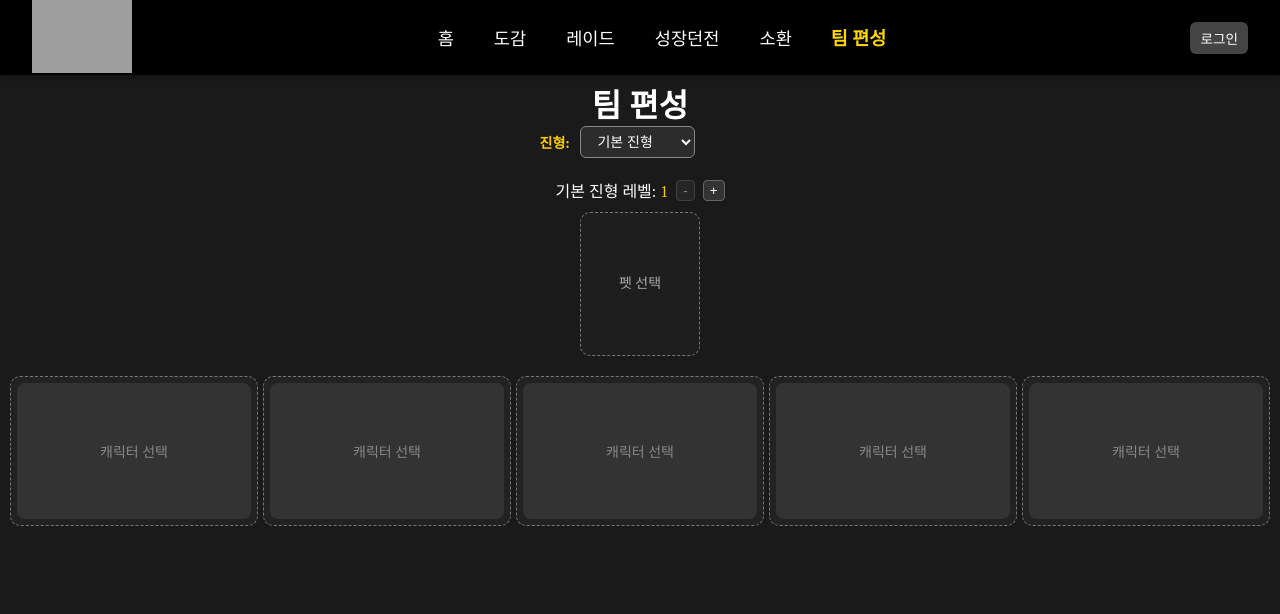
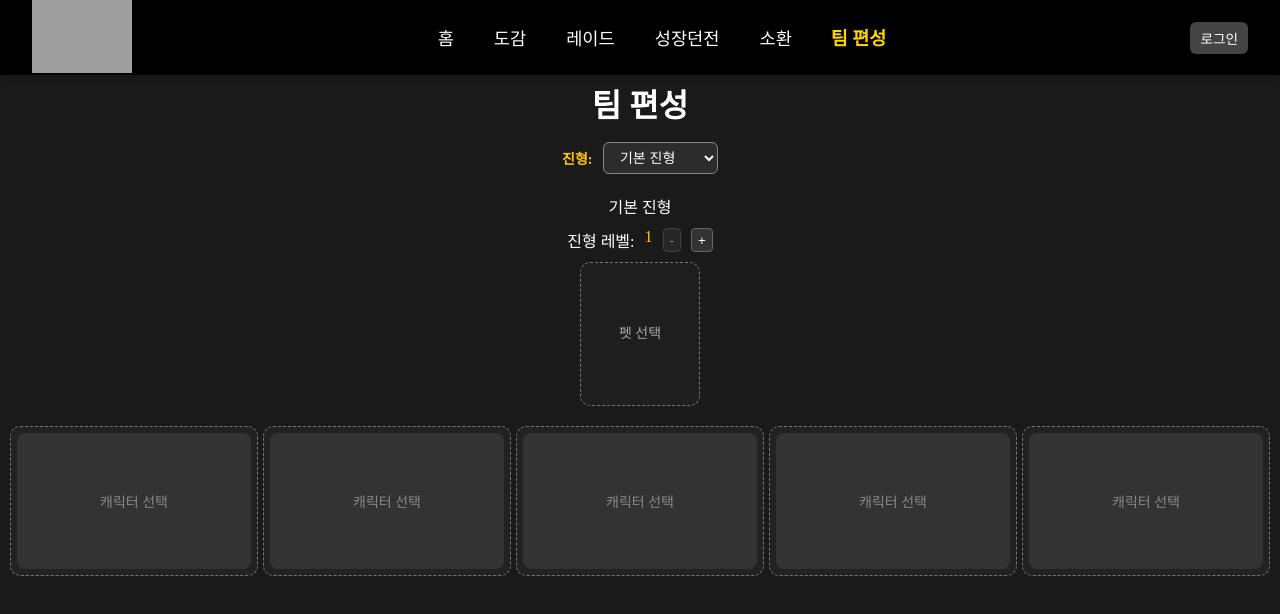
Before and after one commit to Dongsusin/SavenKnight, a React (Vite) app: page /team in a window 1280 px wide. Shown: the top 614 px of the page. Built offline with nearby package versions, Linux system fonts and the light colour scheme; grey boxes are pictures that could not be loaded.

Commit message:
디테일 수정

```diff
--- a/src/pages/Home.jsx
+++ b/src/pages/Home.jsx
@@ -168,7 +168,7 @@ export default function Home() {
     {
       title: "멜키르 업데이트",
       start: "2025-06-26",
-      end: "2025-06-25",
+      end: "2025-06-26",
     },
     {
       title: "멜키르 시나리오 이벤트 [최후의 시간선]",
--- a/src/pages/Team.css
+++ b/src/pages/Team.css
@@ -4,6 +4,9 @@
   color: #fff;
   text-align: center;
   padding: 10px;
+  h1 {
+    margin-bottom: 1rem;
+  }
 }
 
 .formation-select {
@@ -14,7 +17,6 @@
   margin-bottom: 20px;
   font-size: 14px;
   color: #fff;
-  margin-right: 45px;
 }
 
 .formation-select label {
@@ -311,6 +313,17 @@
   background-color: #1e1e1e;
   transition: background-color 0.2s ease;
   cursor: pointer;
+}
+
+.formation {
+  display: flex;
+  flex-direction: column;
+  gap: 10px;
+}
+
+.formation-level {
+  display: flex;
+  gap: 10px;
 }
 
 .equip-slot:hover {
--- a/src/pages/Team.jsx
+++ b/src/pages/Team.jsx
@@ -597,9 +597,12 @@ export default function Team() {
           marginTop: "10px",
         }}
       >
-        <span style={{ color: "#fff" }}>
-          {formation} 레벨:{" "}
-          <span style={{ color: "#ffcc00" }}>{formationLevels[formation]}</span>
+        <div className="formation">
+          <span>{formation}</span>
+          <span className="formation-level" style={{ color: "#fff" }}>
+            진형 레벨:{" "}
+            <span style={{ color: "#ffcc00" }}>
+              {formationLevels[formation]}
             </span>
             <button
               onClick={() => updateFormationLevel(-1)}
@@ -631,6 +634,8 @@ export default function Team() {
             >
               +
             </button>
+          </span>
+        </div>
       </div>
 
       <div className="pet-select-wrapper">
```
Lines whose indentation alone changed are shown as unchanged.
